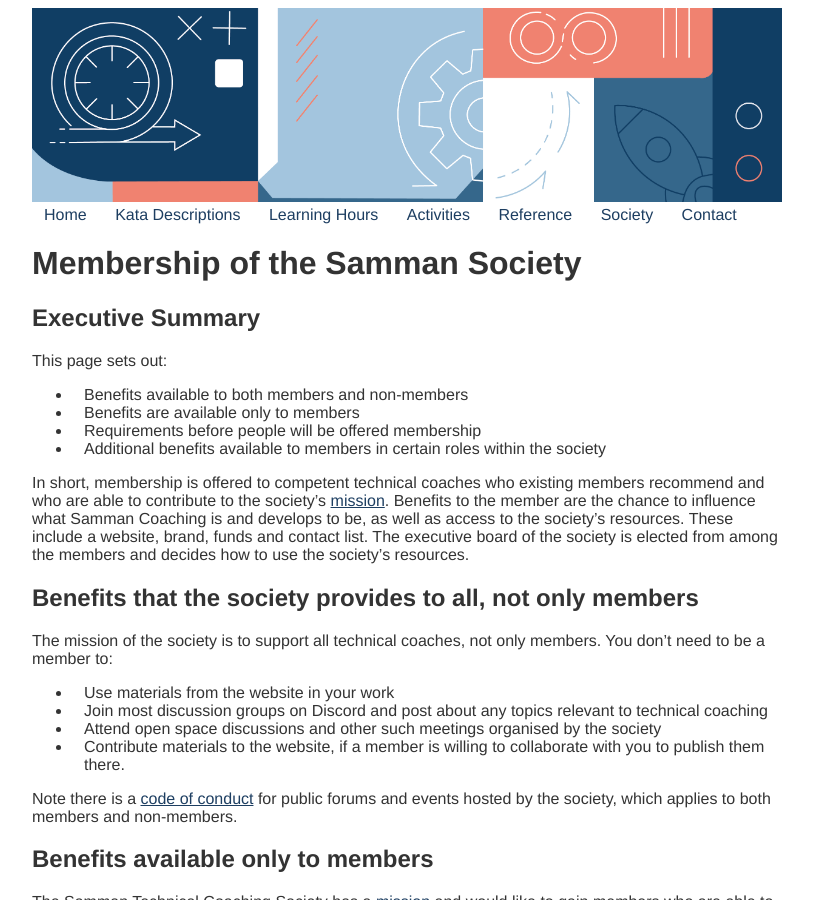
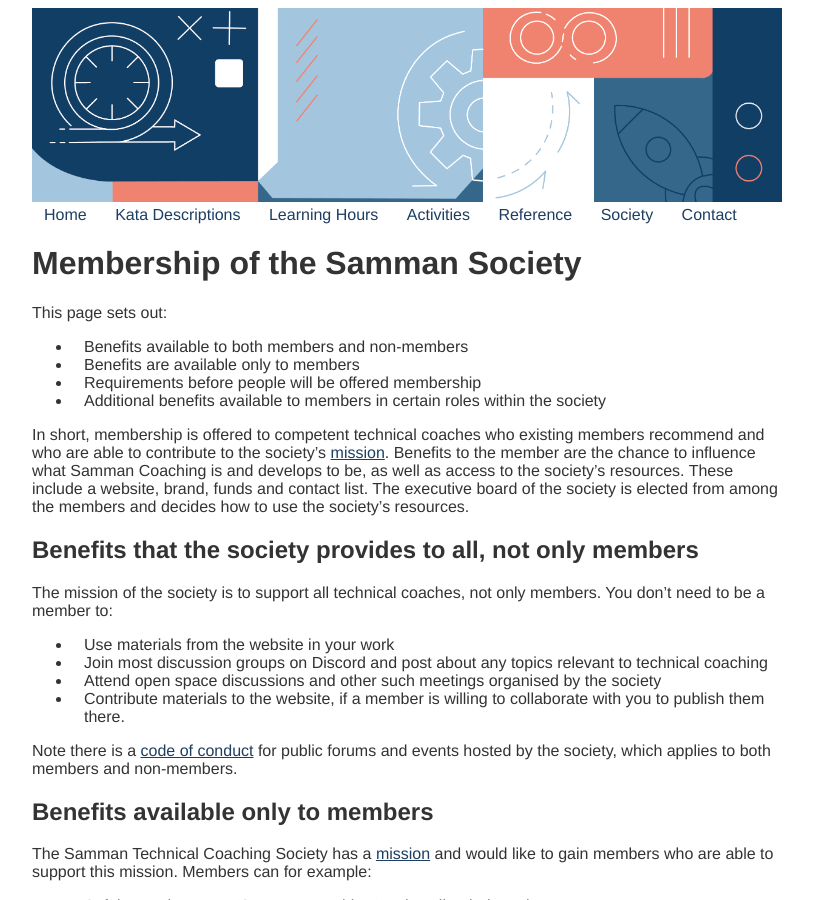
Before and after one commit to sammancoaching/website, a Jekyll site: the page built from society/membership.md, in a window 1280 px wide and 900 px high. Shown: the whole window, without its empty margins (233-1046 px from the left). Built offline with Jekyll 4.4.1, drawn with Linux system fonts in a browser that asks for light colours.

Commit message:
remove unnecessary title

```diff
--- a/society/membership.md
+++ b/society/membership.md
@@ -5,7 +5,6 @@
 
 # Membership of the Samman Society
 
-## Executive Summary
 This page sets out:
 * Benefits available to both members and non-members
 * Benefits are available only to members
```
